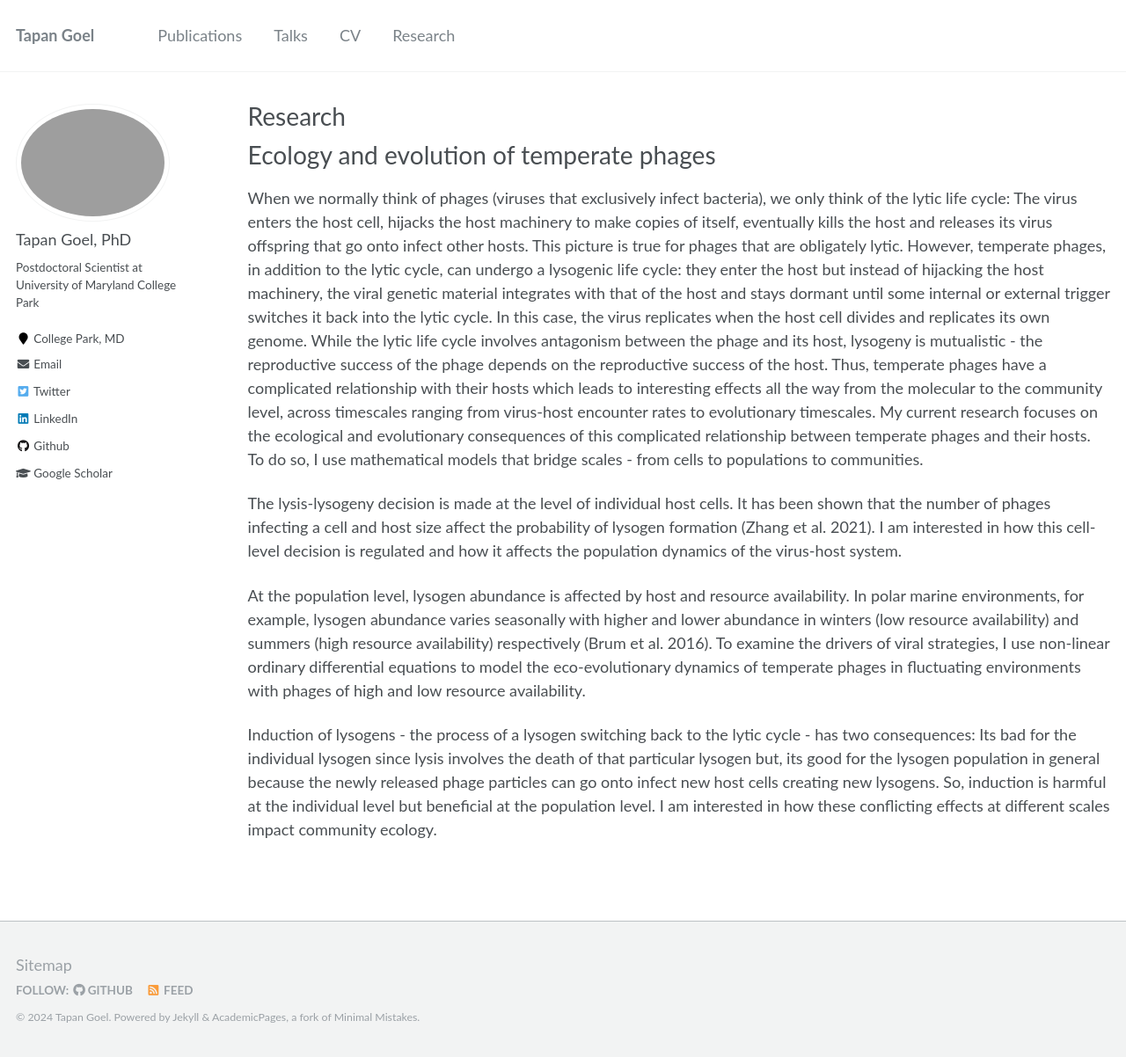
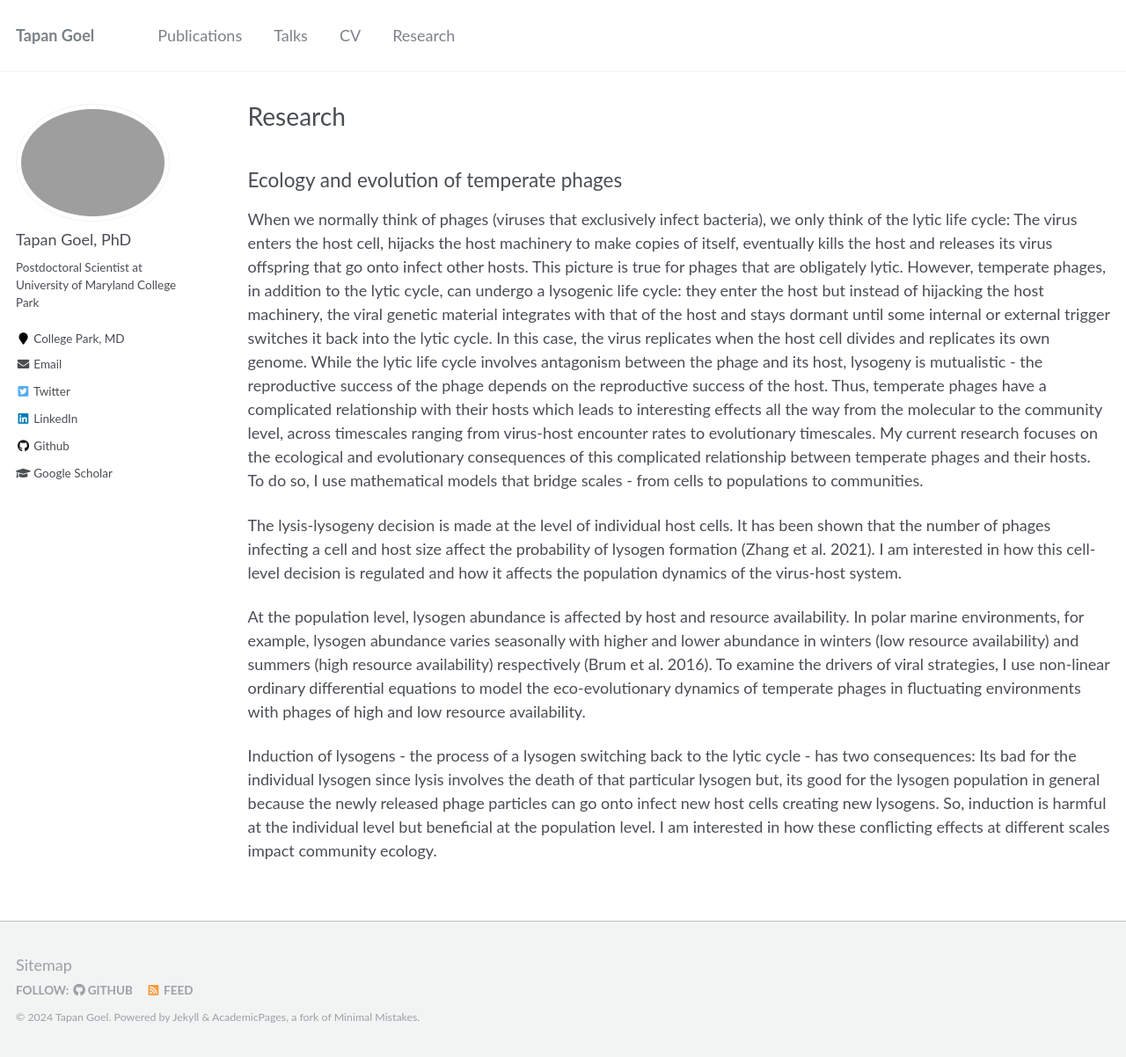
Before and after one commit to tapangoel1994/tapangoel1994.github.io, a Jekyll site: the page built from _pages/research.md, in a window 1280 px wide and 1203 px high. Shown: the whole window at 88% size. Built offline with Jekyll 4.4.1, drawn with Linux system fonts in a browser that asks for light colours.

```diff
--- a/_pages/research.md
+++ b/_pages/research.md
@@ -10,7 +10,7 @@ author_profile: true
 <!--- overlay_image: galaxy2.jpg --->
 
 
-# Ecology and evolution of temperate phages
+## Ecology and evolution of temperate phages
 
 When we normally think of phages (viruses that exclusively infect bacteria), we only think of the lytic life cycle: The virus enters the host cell, hijacks the host machinery to make copies of itself, eventually kills the host and releases its virus offspring that go onto infect other hosts. This picture is true for phages that are obligately lytic. However, temperate phages, in addition to the lytic cycle, can undergo a lysogenic life cycle: they enter the host but instead of hijacking the host machinery, the viral genetic material integrates with that of the host and stays dormant until some internal or external trigger switches it back into the lytic cycle. In this case, the virus replicates when the host cell divides and replicates its own genome. While the lytic life cycle involves antagonism between the phage and its host, lysogeny is mutualistic - the reproductive success of the phage depends on the reproductive success of the host. Thus, temperate phages have a complicated relationship with their hosts which leads to interesting effects all the way from the molecular to the community level, across timescales ranging from virus-host encounter rates to evolutionary timescales. My current research focuses on the ecological and evolutionary consequences of this complicated relationship between temperate phages and their hosts. To do so, I use mathematical models that bridge scales - from cells to populations to communities.
 
```
